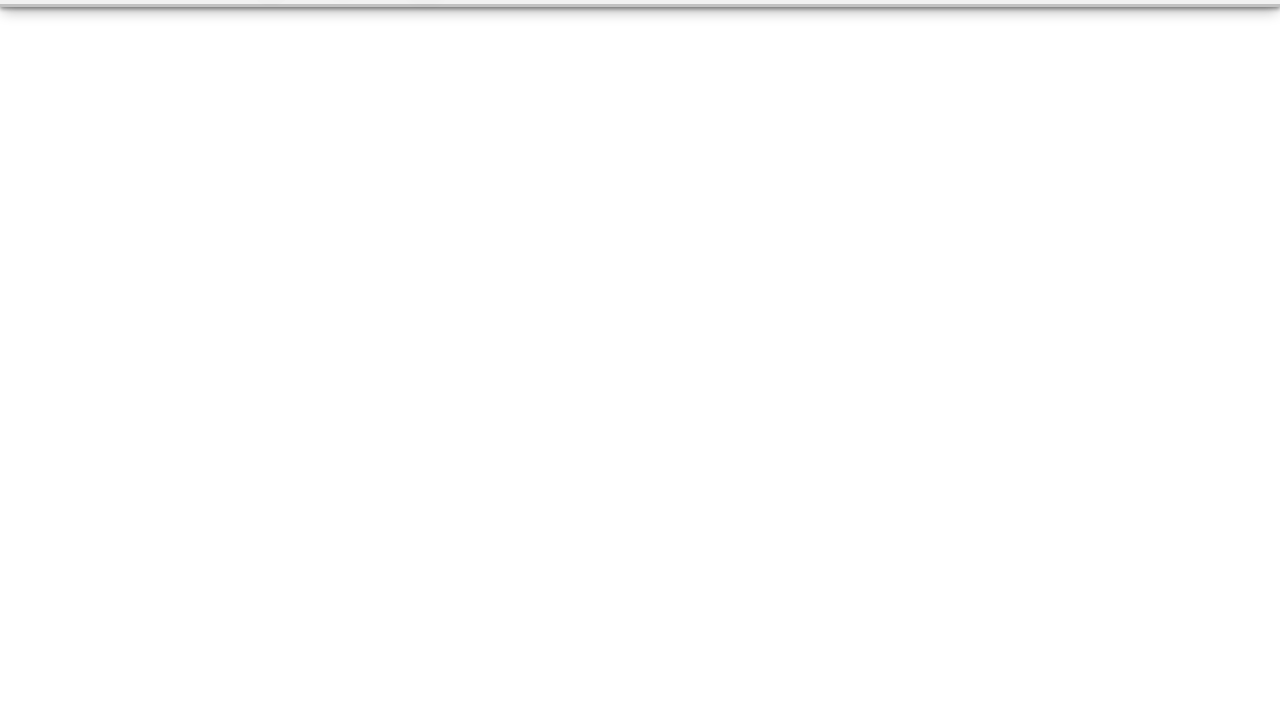
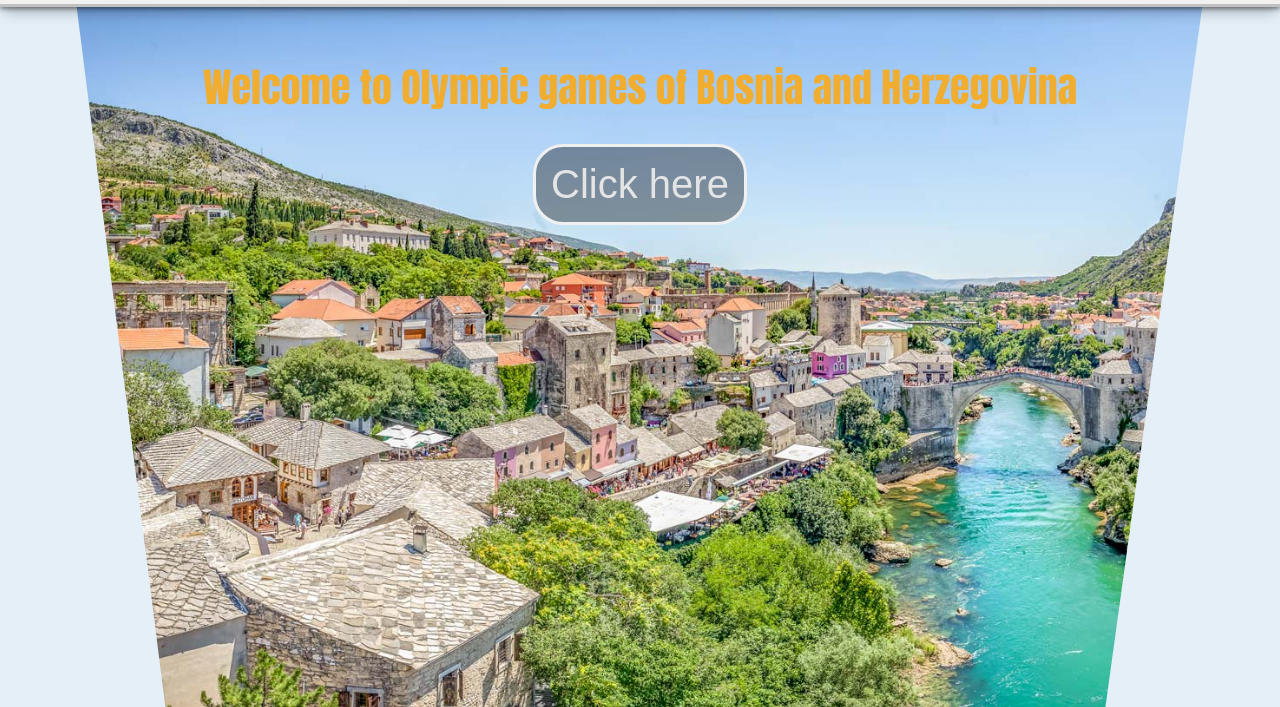
Before and after one commit to Ibro02/OlympicGamesWebsite, a plain HTML site: page index.html in a window 1280 px wide. Shown: the part 93-800 px from the top of the page. Drawn offline with Linux system fonts and the light colour scheme; a web font is replaced by a local one.

Commit message:
added button and some colorful text :D

```diff
--- a/index.html
+++ b/index.html
@@ -18,5 +18,12 @@
         <li><a href="#">Locations <i class="arrow down"></i></li></a>
       </ul>
     </nav>
+    <!--BEGGINING OF THE FIRST PART OF THE PAGE-->
+    <header>
+      <div class="text">
+<h1>Welcome to Olympic games of Bosnia and Herzegovina</h1>
+</div>
+<button type="button" class="firstButton">Click here</button>
+</header>
   </body>
 </html>
--- a/style.css
+++ b/style.css
@@ -1,10 +1,14 @@
 @import url("https://fonts.googleapis.com/css2?family=Anton&family=Arimo:wght@500;700&family=Bebas+Neue&family=Dancing+Script:wght@700&family=Kanit:wght@500;600&family=M+PLUS+2&family=Mochiy+Pop+P+One&family=Oswald&family=Overpass&family=Roboto&family=Roboto+Condensed:wght@300;400&family=Varela+Round&display=swap");
 @import url("https://fonts.googleapis.com/css2?family=Anton&family=Arimo:wght@500;700&family=Bebas+Neue&family=Dancing+Script:wght@700&family=Kanit:wght@500;600&family=M+PLUS+2&family=Mochiy+Pop+P+One&family=Oswald&family=Overpass&family=Quicksand:wght@300;400&family=Roboto&family=Roboto+Condensed:wght@300;400&family=Varela+Round&display=swap");
+@import url("https://fonts.googleapis.com/css2?family=Anton&family=Arimo:wght@500;700&family=Bebas+Neue&family=Dancing+Script:wght@700&family=Kanit:wght@500;600&family=M+PLUS+2&family=Mochiy+Pop+P+One&family=Moon+Dance&family=Oswald&family=Overpass&family=Quicksand:wght@300;400&family=Roboto&family=Roboto+Condensed:wght@300;400&family=Varela+Round&display=swap");
+@import url("https://fonts.googleapis.com/css2?family=Anton&family=Arimo:wght@500;700&family=Bebas+Neue&family=Dancing+Script:wght@700&family=Kanit:wght@500;600&family=M+PLUS+2&family=Mochiy+Pop+P+One&family=Moon+Dance&family=Oswald&family=Overpass&family=Quicksand:wght@300;400&family=Roboto&family=Roboto+Condensed:wght@300;400&family=Varela+Round&display=swap");
 /*END OF THE IMPORTED FONTS*/
 body {
+  background-color: rgb(228, 239, 248);
   width: 100%;
   height: 100%;
   display: flex;
+  flex-wrap: wrap;
   margin: 0;
   padding: 0;
 }
@@ -18,7 +22,7 @@ nav {
   display: flex;
   margin: none;
   padding: none;
-  position: relative;
+  z-index: 1;
   box-shadow: rgba(0, 0, 0, 0.4) 0px 2px 4px,
     rgba(0, 0, 0, 0.3) 0px 7px 13px -3px, rgba(0, 0, 0, 0.2) 0px -3px 0px inset;
 }
@@ -60,3 +64,74 @@ nav ul li a:hover {
   text-decoration: underline;
   color: rgb(143, 8, 8);
 }
+/*End of the navbar*/
+
+/*Header, first part of the page*/
+header {
+  background-image: url(./src/headerbg.jpg);
+  background-size: cover;
+  height: 1000px;
+  width: 90%;
+  margin: auto;
+  clip-path: polygon(0 0, 100% 0, 88% 100%, 11% 100%);
+}
+header h1 {
+  margin-top: 150px;
+  text-align: center;
+  font-size: 40px;
+  font-weight: 400;
+  font-family: "Anton";
+  animation: colorshade;
+  animation: colorshade 2.5s ease 1s infinite alternate;
+}
+header .title {
+  display: flex;
+  flex-direction: row;
+  justify-content: center;
+  padding-left: 10px;
+  padding-right: 10px;
+}
+header .title h1 {
+  padding: 0 9px;
+}
+header .text {
+  display: flex;
+  flex-direction: column;
+  flex-wrap: wrap;
+}
+/*BUTTON*/
+.firstButton {
+  margin: auto;
+  font-size: 40px;
+  display: flex;
+  padding: 15px;
+  justify-content: center;
+  cursor: pointer;
+  background-color: rgba(0, 0, 0, 0.37);
+  color: rgb(228, 228, 228);
+  border: 3px solid rgb(240, 240, 240);
+  border-radius: 30px;
+}
+.firstButton:hover {
+  background-color: rgba(37, 37, 37, 0.144);
+  color: rgb(243, 243, 243);
+  border: 3px solid rgb(255, 255, 255);
+}
+/*ANIMATIONS*/
+@keyframes colorshade {
+  20% {
+    color: cadetblue;
+  }
+  40% {
+    color: rgb(241, 173, 47);
+  }
+  60% {
+    color: rgb(65, 65, 65);
+  }
+  80% {
+    color: green;
+  }
+  100% {
+    color: red;
+  }
+}
```
Also changed, not shown: src/headerbg.jpg (added).
